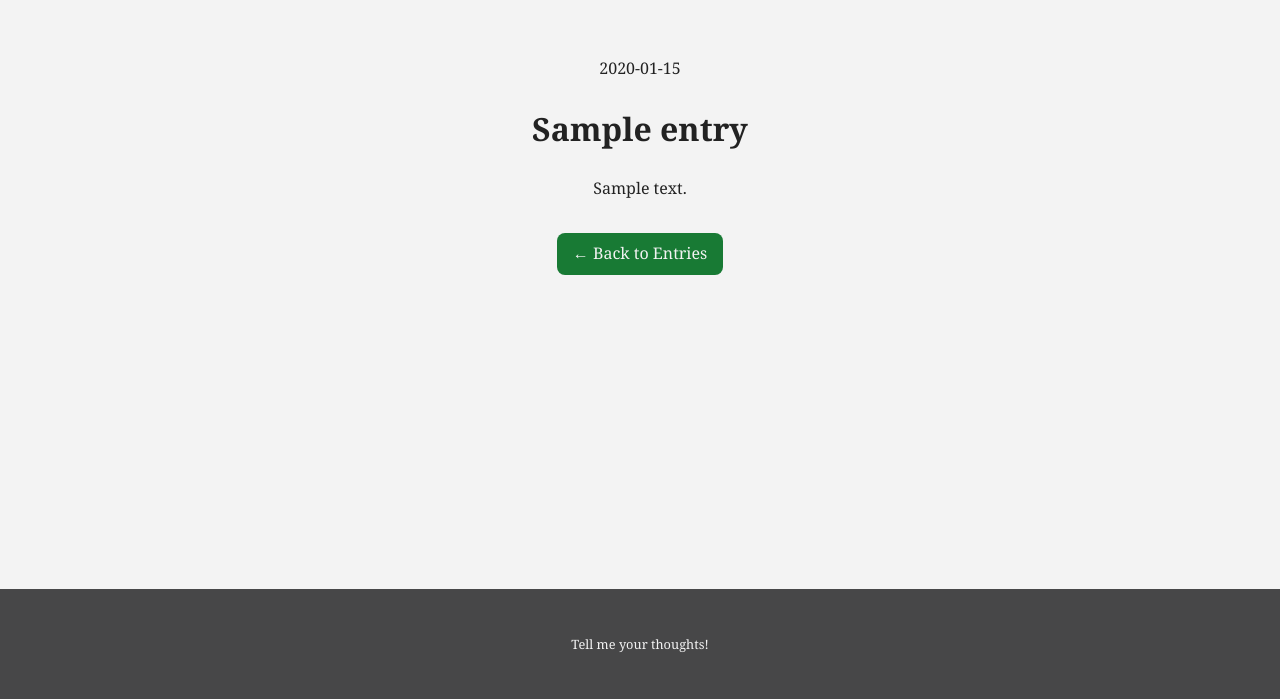
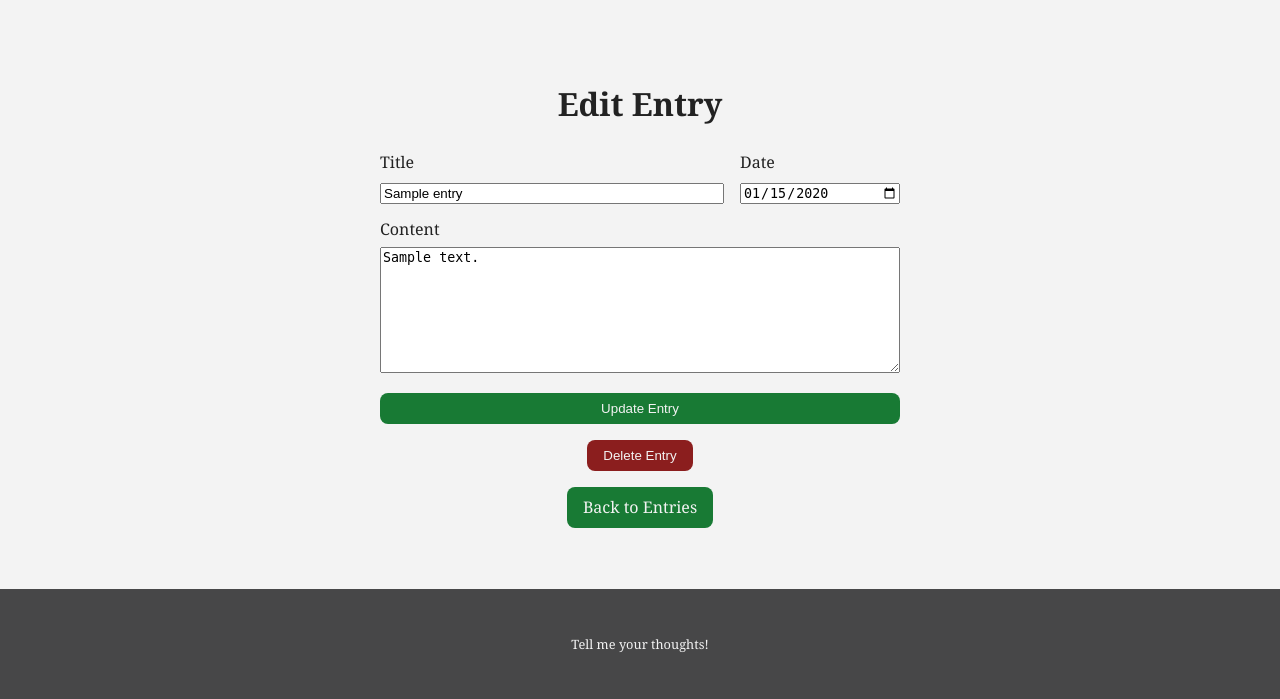
Before and after one commit to cmyk35/tell-me-your-story, a Flask app: page /entries/1 in a window 1280 px wide. Shown: the part 101-800 px from the top of the page. Run offline with Flask 3, Linux system fonts and the light colour scheme; tables that the repository leaves empty hold one stand-in row (values such as "Sample post").

Commit message:
feat: implement CRUD operations for journal entries with routing and form handling

```diff
--- a/app/journal/routes.py
+++ b/app/journal/routes.py
@@ -1,8 +1,16 @@
-from flask import Blueprint, render_template, abort
+from flask import Blueprint, render_template, abort, request, redirect, url_for
 from app.extensions.database import db
 from .models import Entry
+from .services import create_entry_from_form, update_entry_from_form
 
 blueprint = Blueprint('journal', __name__)
+
+
+def get_entry_or_404(entry_id):
+    found = db.session.get(Entry, entry_id)
+    if found is None:
+        abort(404)
+    return found
 
 
 @blueprint.route("/")
@@ -15,14 +23,32 @@ def entries_list():
     all_entries = Entry.query.all()
     return render_template("entries.html", entries=all_entries)
 
-@blueprint.route("/entries/<int:entry_id>")
+@blueprint.get("/entries/<int:entry_id>")
 def entry(entry_id):
-    found = db.session.get(Entry, entry_id)
-    if found is None:
-        abort(404)
+    found = get_entry_or_404(entry_id)
     return render_template("entry.html", entry=found)
 
 
-@blueprint.route("/new")
+@blueprint.post("/entries/<int:entry_id>")
+def update_entry(entry_id):
+    found = get_entry_or_404(entry_id)
+    update_entry_from_form(found, request.form)
+    return redirect(url_for("journal.entry", entry_id=found.id))
+
+
+@blueprint.post("/entries/<int:entry_id>/delete")
+def delete_entry(entry_id):
+    found = get_entry_or_404(entry_id)
+    found.delete()
+    return redirect(url_for("journal.entries_list"))
+
+
+@blueprint.get("/new")
 def new_entry():
     return render_template("new.html")
+
+
+@blueprint.post("/new")
+def create_entry():
+    entry = create_entry_from_form(request.form)
+    return redirect(url_for("journal.entry", entry_id=entry.id))
--- /dev/null
+++ b/app/journal/services/__init__.py
@@ -0,0 +1 @@
+from .entry_forms import create_entry_from_form, update_entry_from_form
--- a/app/templates/entry.html
+++ b/app/templates/entry.html
@@ -20,10 +20,32 @@
 
   <main>
     <div class="container">
-      <span class="date">{{ entry.date }}</span>
-      <h1>{{ entry.title }}</h1>
-      <p>{{ entry.content }}</p>
-      <a href="/entries" class="btn" style="margin-top: 1rem; display: inline-block;">← Back to Entries</a>
+      <h1>Edit Entry</h1>
+
+      <form class="entry-form" action="{{ url_for('journal.update_entry', entry_id=entry.id) }}" method="post">
+        <div class="form-group">
+          <label for="title">Title</label>
+          <input type="text" id="title" name="title" value="{{ entry.title }}" required>
+        </div>
+
+        <div class="form-group">
+          <label for="date">Date</label>
+          <input type="date" id="date" name="date" value="{{ entry.date.isoformat() if entry.date else '' }}" required>
+        </div>
+
+        <div class="form-group">
+          <label for="content">Content</label>
+          <textarea id="content" name="content" rows="8" required>{{ entry.content }}</textarea>
+        </div>
+
+        <button type="submit" class="btn">Update Entry</button>
+      </form>
+
+      <form action="{{ url_for('journal.delete_entry', entry_id=entry.id) }}" method="post" style="margin-top: 1rem;">
+        <button type="submit" class="btn" style="background-color: #8b1e1e;">Delete Entry</button>
+      </form>
+
+      <a href="/entries" class="btn" style="margin-top: 1rem; display: inline-block;">Back to Entries</a>
     </div>
   </main>
 
```
Also changed, not shown: app/journal/services/entry_forms.py (added, +27 -0 lines), app/templates/new.html (+4 -6 lines), app/tests/journal/test_routes.py (+52 -0 lines), instance/database.db.
